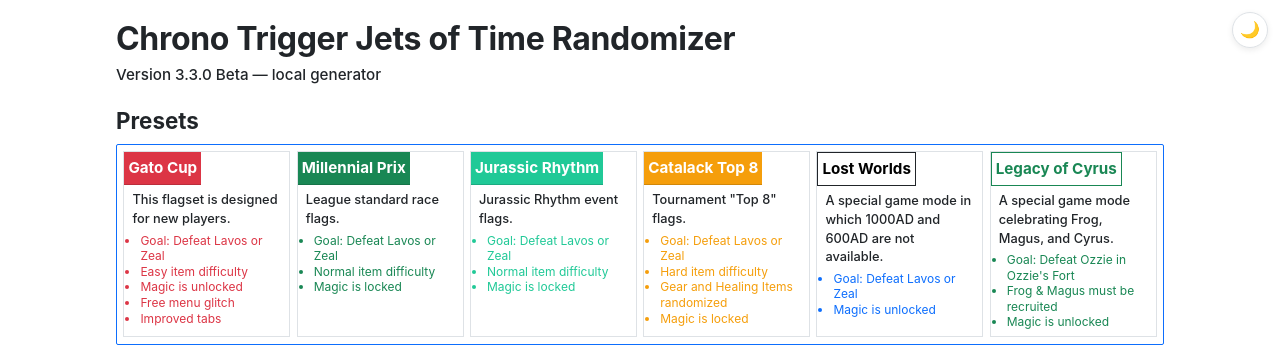
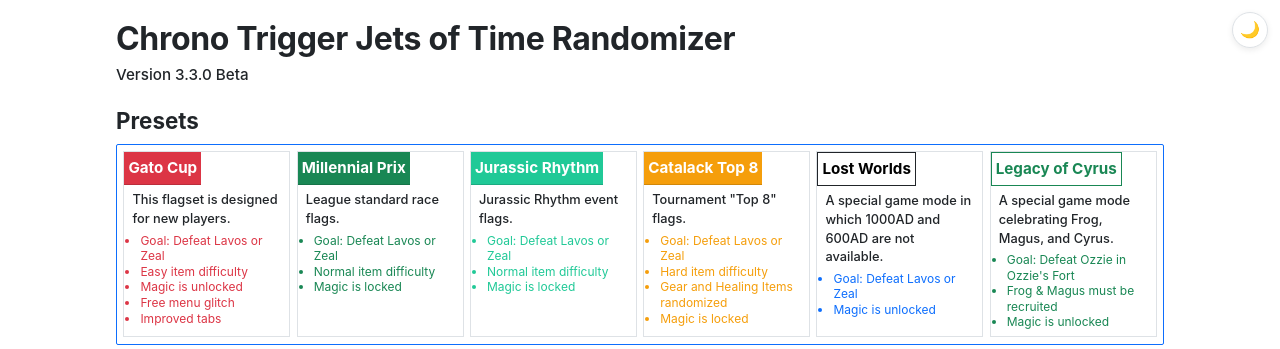
Before and after one commit to Skuldier/ctjot-webapp, a Flask app: page /options/ in a window 1280 px wide. Shown: the top 349 px of the page. Run offline with Flask 3, Linux system fonts and the light colour scheme; some libraries are stand-ins or nearby versions.

Commit message:
Drop 'local' from page subtitle and YAML description

```diff
--- a/webapp/templates/options.html
+++ b/webapp/templates/options.html
@@ -13,7 +13,7 @@
 {%- endmacro %}
 <section class="page-head">
   <h1>Chrono Trigger Jets of Time Randomizer</h1>
-  <div class="subtitle">Version 3.3.0 Beta &mdash; local generator</div>
+  <div class="subtitle">Version 3.3.0 Beta</div>
 </section>
 
 <section class="presets">
--- a/webapp/yaml_emitter.py
+++ b/webapp/yaml_emitter.py
@@ -602,7 +602,7 @@ def build_yaml(values: dict[str, Any]) -> str:
     }
 
     payload = {
-        "description": f"Jets of Time (local YAML editor) - {player_name}",
+        "description": f"Jets of Time - {player_name}",
         "name": player_name,
         "game": "Chrono Trigger Jets of Time",
         "Chrono Trigger Jets of Time": apworld_payload,
```
